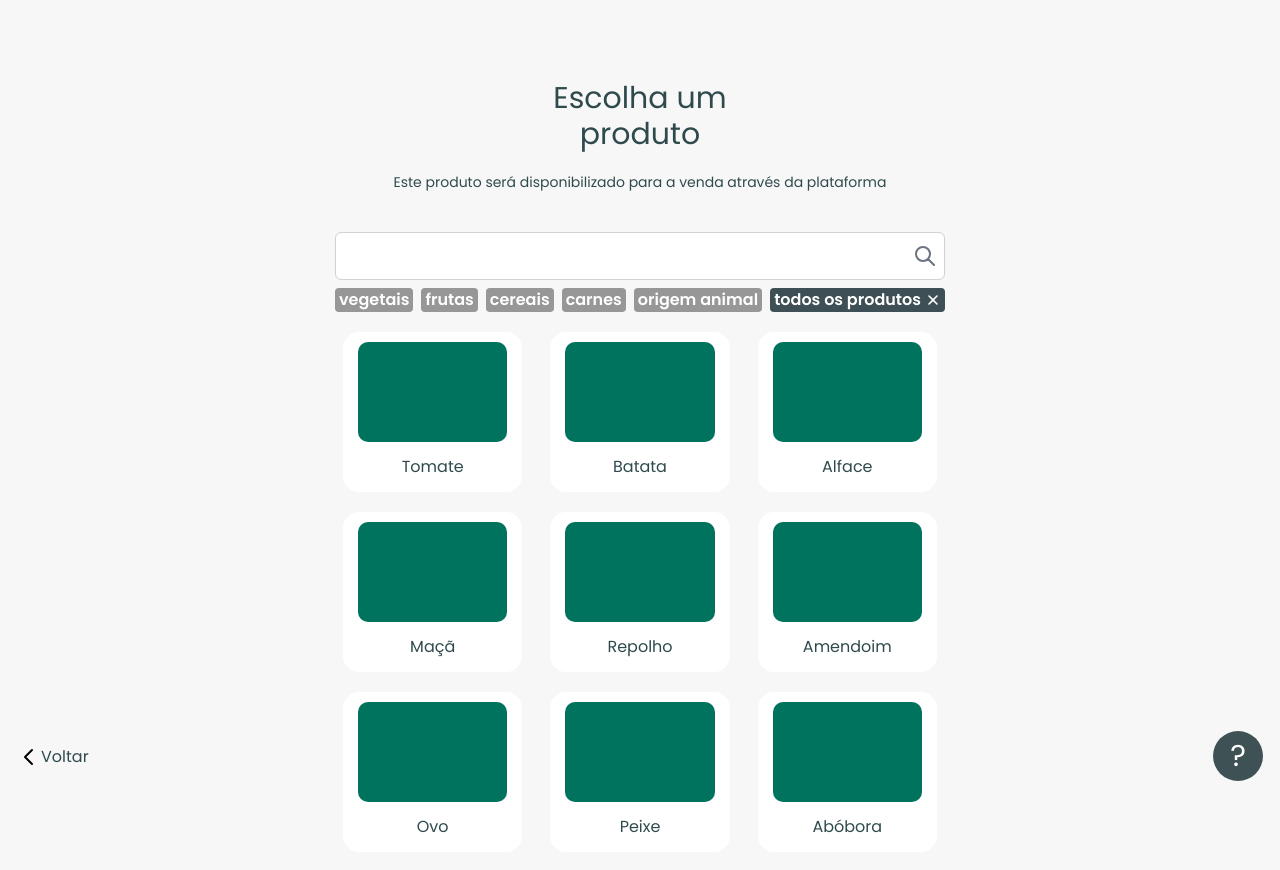
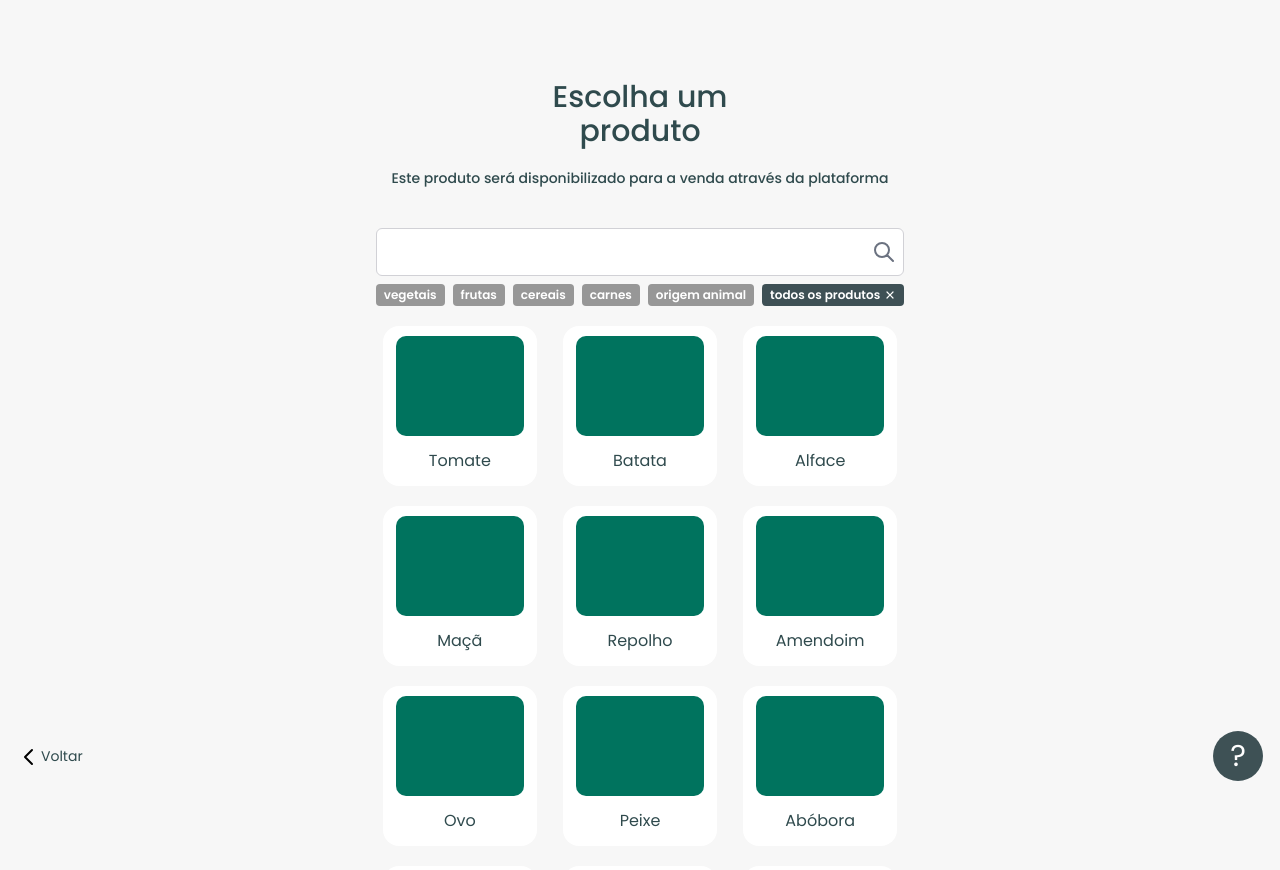
Before and after one commit to mb4ndeira/ecoo-apps, a Next.js app: page /produtor/venderproduto in a window 1280 px wide. Shown: the top 870 px of the page. Built offline with nearby package versions, Linux system fonts and the light colour scheme.

Commit message:
style: style fixes

```diff
--- a/src/app/produtor/venderproduto/components/Products.tsx
+++ b/src/app/produtor/venderproduto/components/Products.tsx
@@ -116,7 +116,7 @@ const withVarietyProducts = [
   "008",
 ];
 
-const carnes = ["081", "082", "083"];
+const origemanimal = ["077", "078", "079", "080", "081", "082", "083"];
 
 export function Products() {
   const router = useRouter();
@@ -130,7 +130,7 @@ export function Products() {
     if (withVarietyProducts.includes(id)) {
       const path = "venderproduto/escolhervariedade?id=" + id;
       router.push(path);
-    } else if (carnes.includes(id)) {
+    } else if (origemanimal.includes(id)) {
       const path = "quantidade?id=" + id;
       router.push(path);
     } else {
@@ -151,67 +151,67 @@ export function Products() {
           onClick={() => handleFilterClick("vegetais")}
           className={`${
             selectedGroup === "vegetais"
-              ? " bg-[#3E5055] text-white font-semibold px-1 rounded-[0.25rem] flex"
-              : "bg-[#979797] text-white font-semibold px-1 rounded-[0.25rem]"
+              ? " bg-[#3E5055] text-xs text-white font-semibold px-2 rounded-[0.25rem] flex items-center h-[22px]"
+              : "bg-[#979797] text-xs text-white font-semibold px-2 rounded-[0.25rem] flex items-center h-[22px]"
           } `}
         >
           vegetais
-          {selectedGroup == "vegetais" && <HiX className="mt-1 ml-1" />}
+          {selectedGroup == "vegetais" && <HiX className="ml-1" />}
         </button>
         <button
           onClick={() => handleFilterClick("frutas")}
           className={`${
             selectedGroup === "frutas"
-              ? " bg-[#3E5055] text-white font-semibold px-1 rounded-[0.25rem] flex"
-              : "bg-[#979797] text-white font-semibold px-1 rounded-[0.25rem]"
+              ? " bg-[#3E5055] text-xs text-white font-semibold px-2 rounded-[0.25rem] flex items-center h-[22px]"
+              : "bg-[#979797] text-xs text-white font-semibold px-2 rounded-[0.25rem] flex items-center h-[22px]"
           } `}
         >
           frutas
-          {selectedGroup == "frutas" && <HiX className="mt-1 ml-1" />}
+          {selectedGroup == "frutas" && <HiX className="ml-1" />}
         </button>
         <button
           onClick={() => handleFilterClick("cereais")}
           className={`${
             selectedGroup === "cereais"
-              ? " bg-[#3E5055] text-white font-semibold px-1 rounded-[0.25rem] flex"
-              : "bg-[#979797] text-white font-semibold px-1 rounded-[0.25rem]"
+              ? " bg-[#3E5055] text-xs text-white font-semibold px-2 rounded-[0.25rem] flex items-center h-[22px]"
+              : "bg-[#979797] text-xs text-white font-semibold px-2 rounded-[0.25rem] flex items-center h-[22px]"
           } `}
         >
           cereais
-          {selectedGroup == "cereais" && <HiX className="mt-1 ml-1" />}
+          {selectedGroup == "cereais" && <HiX className="ml-1" />}
         </button>
         <button
           onClick={() => handleFilterClick("carnes")}
           className={`${
             selectedGroup === "carnes"
-              ? " bg-[#3E5055] text-white font-semibold px-1 rounded-[0.25rem] flex"
-              : "bg-[#979797] text-white font-semibold px-1 rounded-[0.25rem]"
+              ? " bg-[#3E5055] text-xs text-white font-semibold px-2 rounded-[0.25rem] flex items-center h-[22px]"
+              : "bg-[#979797] text-xs text-white font-semibold px-2 rounded-[0.25rem] flex items-center h-[22px]"
           } `}
         >
           carnes
-          {selectedGroup == "carnes" && <HiX className="mt-1 ml-1" />}
+          {selectedGroup == "carnes" && <HiX className="ml-1" />}
         </button>
         <button
           onClick={() => handleFilterClick("origem animal")}
           className={`${
             selectedGroup === "origem animal"
-              ? " bg-[#3E5055] text-white font-semibold px-1 rounded-[0.25rem] flex"
-              : "bg-[#979797] text-white font-semibold px-1 rounded-[0.25rem]"
+              ? " bg-[#3E5055] text-xs text-white font-semibold px-2 rounded-[0.25rem] flex items-center h-[22px]"
+              : "bg-[#979797] text-xs text-white font-semibold px-2 rounded-[0.25rem] flex items-center h-[22px]"
           } `}
         >
           origem animal
-          {selectedGroup == "origem animal" && <HiX className="mt-1 ml-1" />}
+          {selectedGroup == "origem animal" && <HiX className="ml-1" />}
         </button>
         <button
           onClick={() => handleFilterClick("todos")}
           className={`${
             selectedGroup === "todos"
-              ? " bg-[#3E5055] text-white font-semibold px-1 rounded-[0.25rem] flex"
-              : "bg-[#979797] text-white font-semibold px-1 rounded-[0.25rem]"
+              ? " bg-[#3E5055] text-xs text-white font-semibold px-2 rounded-[0.25rem] flex items-center h-[22px]"
+              : "bg-[#979797] text-xs text-white font-semibold px-2 rounded-[0.25rem] flex items-center h-[22px]"
           } `}
         >
           todos os produtos
-          {selectedGroup == "todos" && <HiX className="mt-1 ml-1" />}
+          {selectedGroup == "todos" && <HiX className="ml-1" />}
         </button>
       </div>
       <div className="mt-5 w-full max-h-[350px] md:max-h-[550px] overflow-y-scroll gap-x-1 sm:gap-x-3 gap-y-5 grid grid-cols-2 sm:grid-cols-3">
@@ -222,7 +222,9 @@ export function Products() {
             onClick={() => handleClick(product.id)}
           >
             <div className="bg-rain-forest h-[100px] w-10/12 mx-auto mt-[10px] rounded-[10px]"></div>
-            <span className="m-auto text-[#2F4A4D]">{product.name}</span>
+            <span className="m-auto text-[#2F4A4D] text-base">
+              {product.name}
+            </span>
           </button>
         ))}
       </div>
--- a/src/app/produtor/venderproduto/escolhervariedade/formadecomercializacao/page.tsx
+++ b/src/app/produtor/venderproduto/escolhervariedade/formadecomercializacao/page.tsx
@@ -3,11 +3,11 @@ import Footer from "@/components/Footer";
 export default function Home() {
   return (
     <div className="flex flex-col bg-background text-[#2F4A4D] max-w-[1000px] mx-auto">
-      <span className="text-center text-3xl">
+      <span className="text-center text-[30px] font-medium leading-[34px]">
         Qual a forma de <br />
         comercialização?
       </span>
-      <span className="mt-5 text-center text-sm">
+      <span className="mt-5 text-center text-sm font-medium">
         Selecione a forma em que o produto será comercializado
       </span>
       <div className="mt-5 w-full max-h-[550px] overflow-y-scroll ">
@@ -15,8 +15,10 @@ export default function Home() {
           <div className="flex h-full">
             <div className="bg-rain-forest w-4/12  mr-auto ml-2 mt-[10px] mb-[10px] rounded-[10px] flex-shrink-0"></div>
             <div className="flex flex-col p-2 min-h-[7.5rem] ">
-              <span className="text-lg">No gelo</span>
-              <span className="text-xs">
+              <span className="text-left text-base leading-[20px]">
+                No gelo
+              </span>
+              <span className="mt-1 text-[10px] text-left">
                 Mantidos em condições refrigeradas com gelo para conservação
                 temporária.
               </span>
@@ -27,8 +29,10 @@ export default function Home() {
           <div className="flex h-full">
             <div className="bg-rain-forest w-4/12  mr-auto ml-2 mt-[10px] mb-[10px] rounded-[10px] flex-shrink-0"></div>
             <div className="flex flex-col p-2 min-h-[7.5rem] ">
-              <span className="text-lg">Congelado</span>
-              <span className="text-xs">
+              <span className="text-left text-base leading-[20px]">
+                Congelado
+              </span>
+              <span className="mt-1 text-[10px] text-left">
                 Armazenados em temperaturas abaixo de -18ºC para manter a
                 frescura.
               </span>
@@ -39,8 +43,10 @@ export default function Home() {
           <div className="flex h-full">
             <div className="bg-rain-forest w-4/12  mr-auto ml-2 mt-[10px] mb-[10px] rounded-[10px] flex-shrink-0"></div>
             <div className="flex flex-col p-2 min-h-[7.5rem] ">
-              <span className="text-lg">Salgado</span>
-              <span className="text-xs">
+              <span className="text-left text-base leading-[20px]">
+                Salgado
+              </span>
+              <span className="mt-1 text-[10px] text-left">
                 Conservados em sal para desidratação e preservação.
               </span>
             </div>
@@ -50,8 +56,10 @@ export default function Home() {
           <div className="flex h-full">
             <div className="bg-rain-forest w-4/12  mr-auto ml-2 mt-[10px] mb-[10px] rounded-[10px] flex-shrink-0"></div>
             <div className="flex flex-col p-2 min-h-[7.5rem] ">
-              <span className="text-lg">Defumado</span>
-              <span className="text-xs">
+              <span className="text-left text-base leading-[20px]">
+                Defumado
+              </span>
+              <span className="mt-1 text-[10px] text-left">
                 Submetidos a fumaça para sabor e conservação.
               </span>
             </div>
--- a/src/app/produtor/venderproduto/escolhervariedade/page.tsx
+++ b/src/app/produtor/venderproduto/escolhervariedade/page.tsx
@@ -498,14 +498,14 @@ export default function Home() {
 
   return (
     <div className="flex flex-col bg-background text-[#2F4A4D] max-w-[1000px] mx-auto">
-      <span className="text-center text-3xl">
+      <span className="text-center text-[30px] font-medium leading-[34px]">
         Escolha a <br />
         variedade
       </span>
-      <span className="mt-5 text-center text-sm">
+      <span className="mt-5 text-center text-sm font-medium">
         Selecione uma das variedades do produto que irá vender
       </span>
-      <div className="mt-5 w-full max-h-[450px] md:max-h-[550px] overflow-y-scroll ">
+      <div className="mt-5 w-full max-h-[550px] md:max-h-[550px] overflow-y-scroll ">
         {filteredVarieties.map((variety) => (
           <button
             key={variety.from}
@@ -515,8 +515,12 @@ export default function Home() {
             <div className="flex h-full">
               <div className="bg-rain-forest w-4/12  mr-auto ml-2 mt-[10px] mb-[10px] rounded-[10px] flex-shrink-0"></div>
               <div className="flex flex-col p-2 min-h-[7.5rem] ">
-                <span className="text-lg">{variety.name}</span>
-                <span className="text-xs">{variety.description}</span>
+                <span className="text-left text-base leading-[20px]">
+                  {variety.name}
+                </span>
+                <span className="mt-1 text-[10px] text-left">
+                  {variety.description}
+                </span>
               </div>
             </div>
           </button>
--- a/src/app/produtor/venderproduto/page.tsx
+++ b/src/app/produtor/venderproduto/page.tsx
@@ -5,11 +5,11 @@ import { Products } from "./components/Products";
 export default function Home() {
   return (
     <div className="flex flex-col bg-background text-[#2F4A4D] max-w-[1000px] mx-auto">
-      <span className="text-center text-3xl">
+      <span className="text-center text-[30px] font-medium leading-[34px]">
         Escolha um <br />
         produto
       </span>
-      <span className="mt-5 text-center text-sm">
+      <span className="mt-5 text-center text-sm font-medium">
         Este produto será disponibilizado para a venda através da plataforma
       </span>
       <div className="relative mt-10">
--- a/src/components/Footer/index.tsx
+++ b/src/components/Footer/index.tsx
@@ -21,7 +21,7 @@ export default function Footer({ backButton }: FooterProps) {
           onClick={handleGoBack}
         >
           <HiOutlineChevronLeft size={24} color="#000" />
-          <span>Voltar</span>
+          <span className="mt-[1px] text-[14px]">Voltar</span>
         </button>
       )}
       <button className="w-[50px] h-[50px] bg-[#3E5155] rounded-full fixed bottom-[19px] right-[17px] text-white text-3xl">
```
Also changed, not shown: src/app/produtor/venderproduto/escolhervariedade/mododecultivo/page.tsx (+18 -10 lines).
